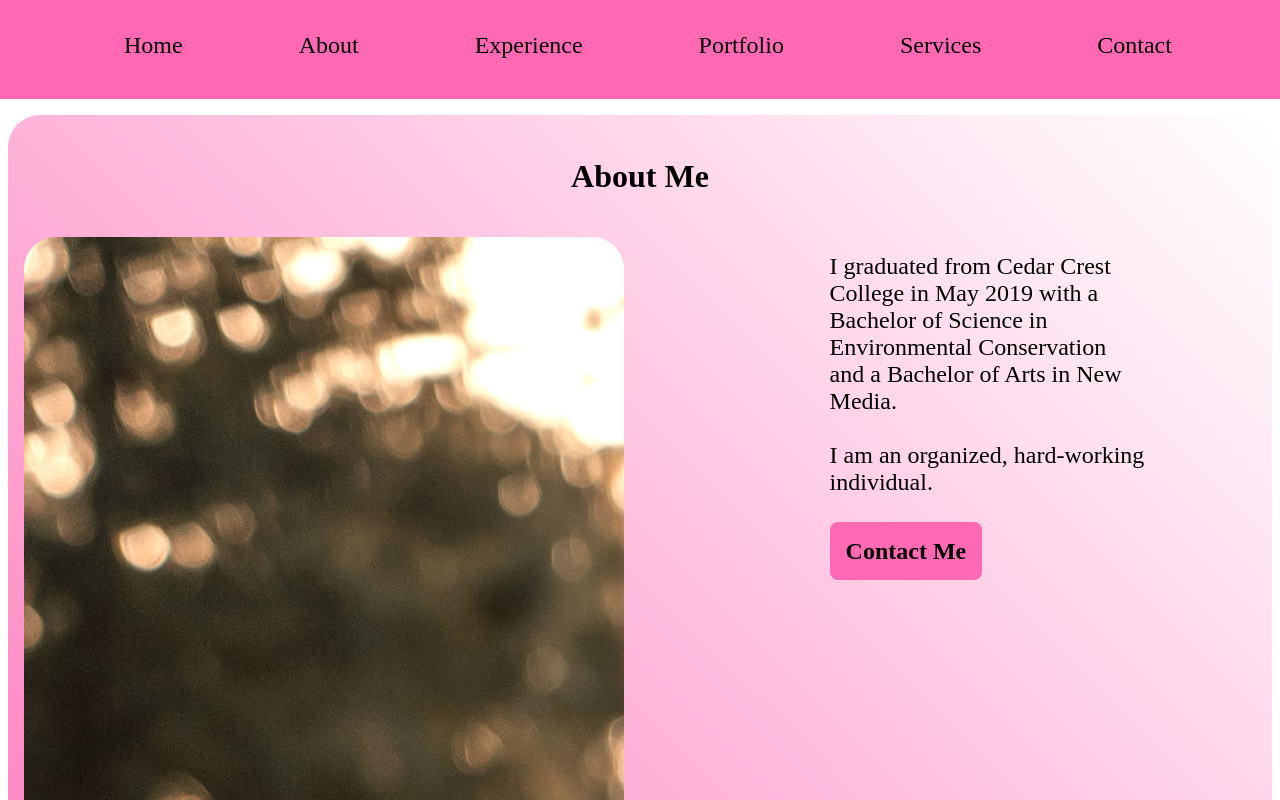
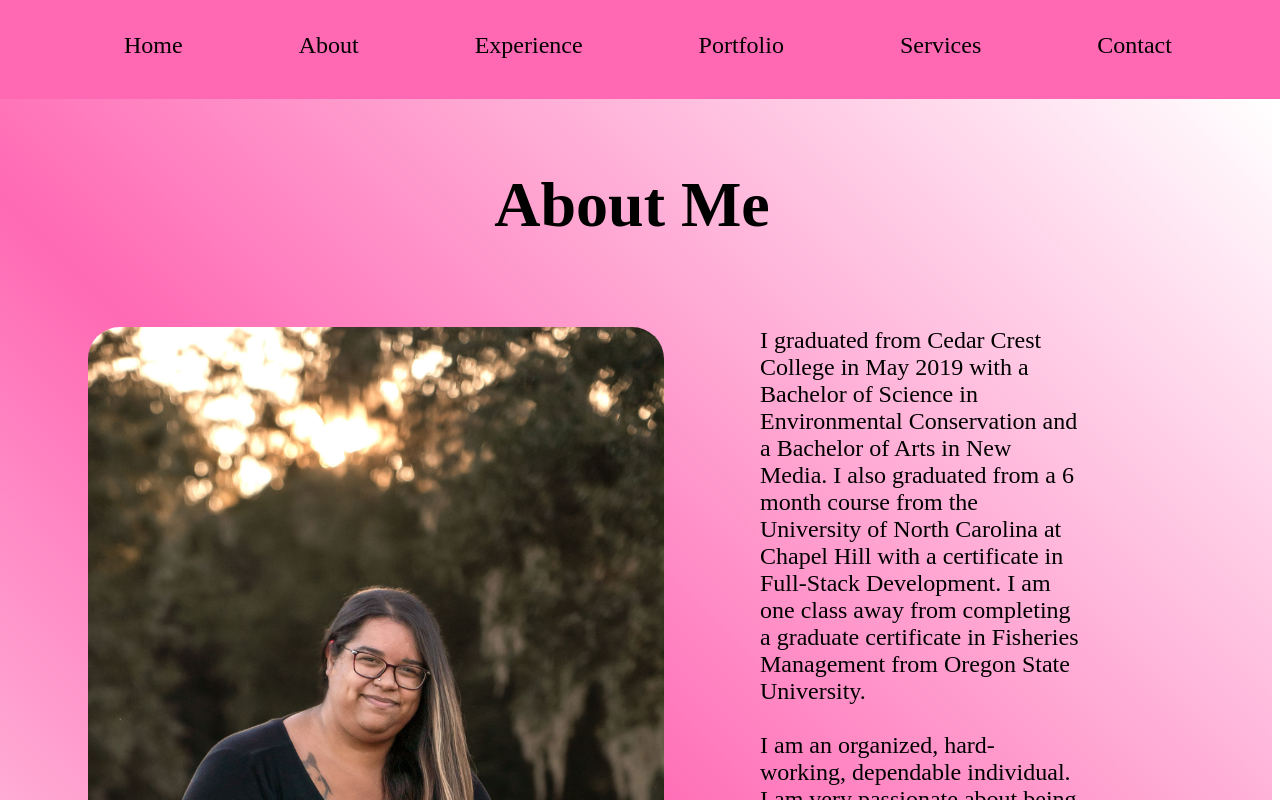
Before and after one commit to caitlinramsey/react-portfolio, a React (Vite) app: page /About in a window 1280 px wide. Shown: the top 800 px of the page. Built offline with nearby package versions, Linux system fonts and the light colour scheme.

Commit message:
fixed about styling and removed navlinks from footer

```diff
--- a/src/components/about/About.jsx
+++ b/src/components/about/About.jsx
@@ -1,6 +1,5 @@
 import React from 'react';
 import './about.css';
-import aboutMe from '../../assets/me-and-boys.jpg';
 
 
 function About() {
@@ -10,16 +9,14 @@ function About() {
 
             <div className='container about_me_container'>
                 <div className='about_me'>
-                    <div className='about_me_image'>
-                        <img src={aboutMe} alt='A photo of me and my 2 dogs' />
-                    </div>
+                    <div className='about_me_image'></div>
                 </div>
 
                 <div className='about_me_content'>
                     <p>
-                        I graduated from Cedar Crest College in May 2019 with a Bachelor of Science in Environmental Conservation and a Bachelor of Arts in New Media.
+                        I graduated from Cedar Crest College in May 2019 with a Bachelor of Science in Environmental Conservation and a Bachelor of Arts in New Media. I also graduated from a 6 month course from the University of North Carolina at Chapel Hill with a certificate in Full-Stack Development. I am one class away from completing a graduate certificate in Fisheries Management from Oregon State University.
                         <br/><br/>
-                        I am an organized, hard-working individual.
+                        I am an organized, hard-working, dependable individual. I am very passionate about being creative and problem-solving.
                     </p>
 
                     <a href='#contact' className='btn contact_btn'>
--- a/src/components/about/about.css
+++ b/src/components/about/about.css
@@ -5,11 +5,11 @@
 }
 
 #about_me {
-  width: 100%;
+  width: 100vw;
+  height: 90rem;
   aspect-ratio: 1;
-  border-radius: 2rem;
+  margin-left: -1rem;
   padding-top: 1rem;
-  margin-top: 1rem;
   background: linear-gradient(
     45deg,
     transparent,
@@ -20,21 +20,27 @@
 
 #about_me > h1 {
     text-align: center;
-    font-size: 2rem;
+    font-size: 4rem;
 }
 
 .about_me_container {
   display: grid;
   grid-template-columns: 50% 50%;
-  gap: 15%;
+  gap: 10%;
   margin-bottom: 2rem;
 }
 
 .about_me_image {
+  background-image: url('../../assets/me-and-boys.jpg');
+  background-size: cover;
+  background-position: center;
+  background-repeat: no-repeat;
+  width: 90%;
+  height: 70rem;
   border-radius: 2rem;
   overflow: hidden;
-  object-fit: contain;
-  margin: 1rem;
+  margin: 2rem;
+  margin-left: 6rem;
 }
 
 .about_me_content {
--- a/src/components/footer/Footer.jsx
+++ b/src/components/footer/Footer.jsx
@@ -2,16 +2,17 @@ import React from 'react';
 import './footer.css';
 import { AiFillFacebook, AiOutlineInstagram, AiFillGithub, AiFillLinkedin } from "react-icons/ai";
 
+
 function Footer () {
     return (
         <footer id='footer'>
-            <ul className='pageLinks'>
+            {/* <ul className='pageLinks'>
                 <li><a href='#'>Home</a></li>
                 <li><a href='#about'>About Me</a></li>
                 <li><a href='#experience'>Experience</a></li>
                 <li><a href='#portfolio'>Portfolio</a></li>
                 <li><a href='#contact'>Contact</a></li>
-            </ul>
+            </ul> */}
 
             <div className='socialLinks'>
                 <a href='https://github.com/caitlinramsey' target='blank'><AiFillGithub/></a>
--- a/src/components/nav/Navigation.jsx
+++ b/src/components/nav/Navigation.jsx
@@ -1,5 +1,4 @@
 import "./navigation.css";
-// import navLogo from '../../assets/my-logo-black.png'
 import { Link, useLocation } from "react-router-dom";
 
 function Navigation() {
@@ -7,9 +6,6 @@ function Navigation() {
 
   return (
     <div id="navigation">
-      {/* <a href="#" className="footer_logo">
-        <img src={navLogo} alt="image of my logo" />
-      </a> */}
 
       <ul className="nav nav-tabs">
         <li className="nav-item">
@@ -33,7 +29,7 @@ function Navigation() {
         <li className="nav-item">
           <Link
             to="/Experience"
-            className={currentPage === "/Blog" ? "nav-link active" : "nav-link"}
+            className={currentPage === "/Experience" ? "nav-link active" : "nav-link"}
           >
             Experience
           </Link>
@@ -52,7 +48,7 @@ function Navigation() {
           <Link
             to="/Services"
             className={
-              currentPage === "/Contact" ? "nav-link active" : "nav-link"
+              currentPage === "/Services" ? "nav-link active" : "nav-link"
             }
           >
             Services
```
Also changed, not shown: 5 other files (tests, documents, lock files or other folders).
